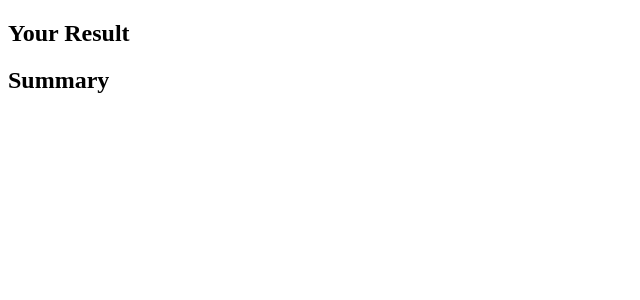
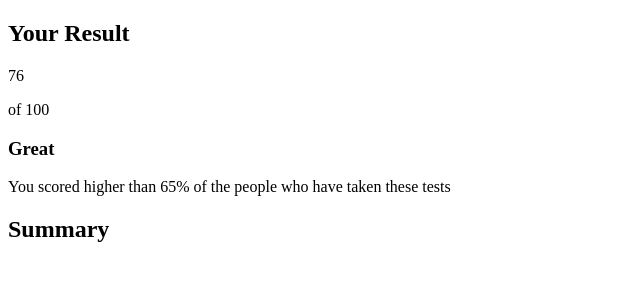
Before and after one commit to VenusY/frontend-mentor-result-summary-component, a React app: page / in a window 1280 px wide. Shown: the top 300 px of the page, without its empty margins (0-640 px from the left). Built offline with nearby package versions, Linux system fonts and the light colour scheme.

Commit message:
Add markup for result section

```diff
--- a/src/components/Description.jsx
+++ b/src/components/Description.jsx
@@ -1 +1,10 @@
-export default function Description() {}
+export default function Description() {
+  return (
+    <section className='description'>
+      <h3 className='description__heading'>Great</h3>
+      <p className='description__body'>
+        You scored higher than 65% of the people who have taken these tests
+      </p>
+    </section>
+  );
+}
--- a/src/components/Score.jsx
+++ b/src/components/Score.jsx
@@ -1 +1,8 @@
-export default function Score() {}
+export default function Score() {
+  return (
+    <div className='result-section__score'>
+      <p className='result-section__value'>76</p>
+      <p className='result-section__divisor'>of 100</p>
+    </div>
+  );
+}
```
